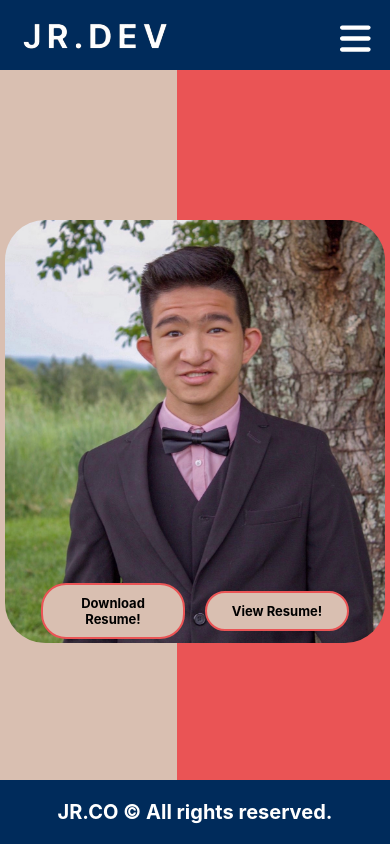
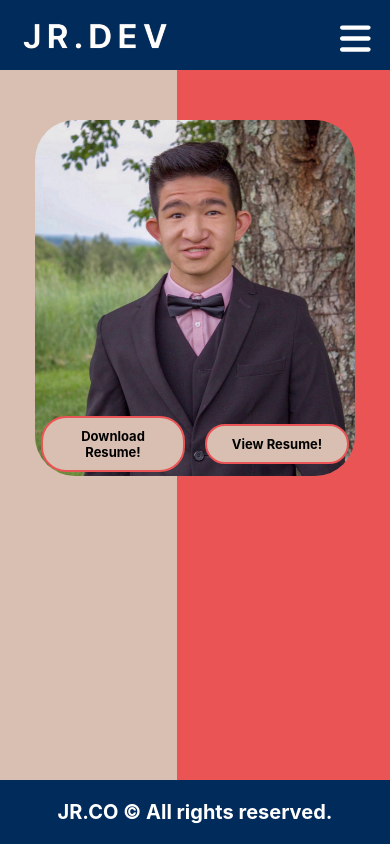
Before and after one commit to TheWiseSailor/JR.DEV, a React (Create React App) app: page /resume in a window 390 px wide. Built offline with nearby package versions, Linux system fonts and the light colour scheme.

Commit message:
minor changes

```diff
--- a/src/Components/Resume/Resume.css
+++ b/src/Components/Resume/Resume.css
@@ -58,3 +58,10 @@ font-size: 13px;
   height: 94%;
   width: 45.5vw;
 }
+
+@media (max-width: 767px) {
+  .resumePic {
+    margin-top: 100px;
+    max-width: 320px;
+  }
+}
```
